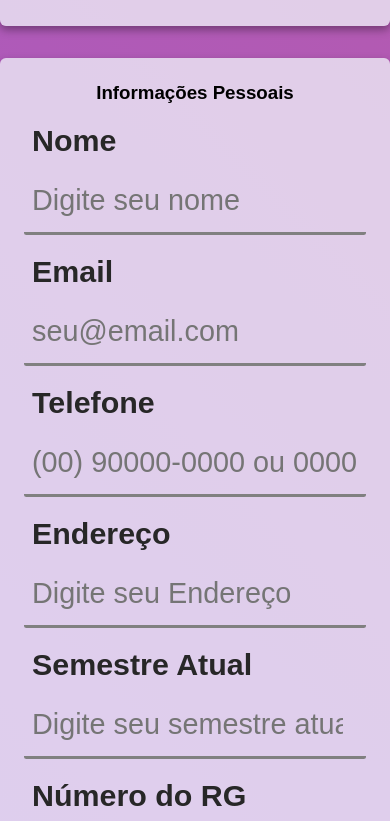
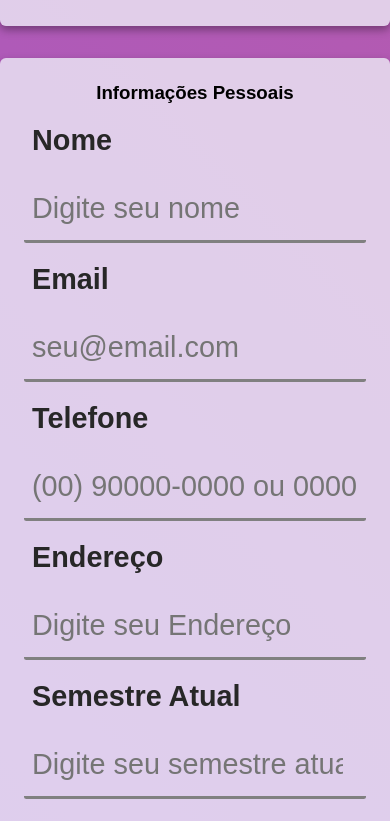
Before and after one commit to Fuyuki077/FormESTAGIO, a React (Vite) app in the folder forms/: page / in a window 390 px wide. Shown: the part 1134-1955 px from the top of the page. Built offline with nearby package versions, Linux system fonts and the light colour scheme.

Commit message:
desisto vsf

```diff
--- a/forms/src/App.css
+++ b/forms/src/App.css
@@ -59,11 +59,11 @@ ul {
   font-size: 1rem;
   font-weight: bold;
   text-align: justify;
-  margin-bottom: 0.5rem;      /* Espaço entre label e input */
   color: #272727;
   display: flex;
   padding-left: 0.5rem;
   flex-direction: column;
+  height: 2rem;
 
 }
 .container p {
@@ -100,9 +100,11 @@ ul {
 }
 
 .container input[type="checkbox"]{
-  width: auto;
+  width: min-content;
   margin-right: 0.5rem;
   margin-left: 0.5rem;
+  height: max-content;
+  cursor: pointer;
 }
 
 .container .parent {
@@ -200,7 +202,9 @@ ul {
   }
 
   .container label{
-    font-size: 1.9rem;
+    height: fit-content;
+    font-size: 1.8rem;
     line-height: 2.5rem;
+    margin-bottom: 1rem;
   }
 }
--- a/forms/src/App.jsx
+++ b/forms/src/App.jsx
@@ -197,16 +197,19 @@ function App() {
         <label htmlFor="reservista_pcd">
           Sou pessoa com deficiência (PCD) e quero me candidatar às vagas reservadas aos(às) candidatos(as) PCD.
         </label>
+        <ul>
+        <li>
         <div style={{ display: 'flex', alignItems: 'center' }}>
           <input
             type="checkbox"
             id="reservista_pcd"
-            name="reservista_pcd"
           />
           <label htmlFor="reservista_pcd">
             Marque aqui se é PCD.
           </label>
         </div>
+        </li>
+        </ul>
       </div>
 
       <div /* Especificar a deficiência */>
```
